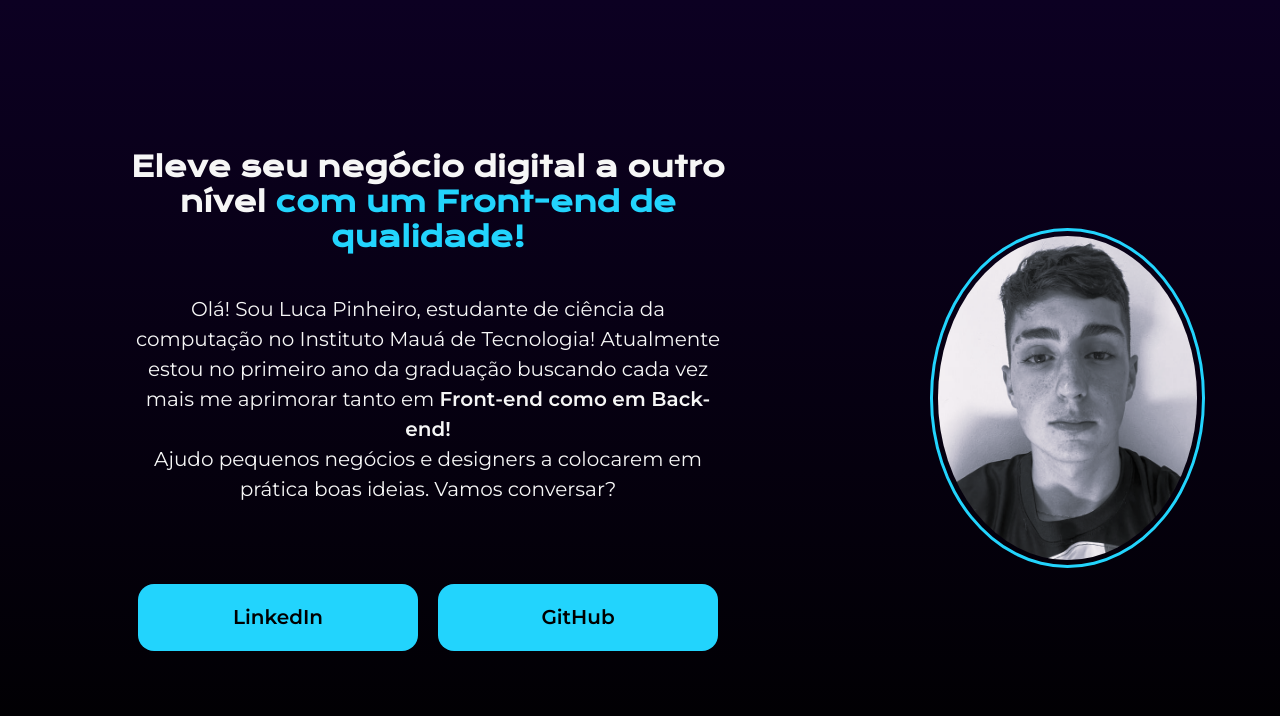
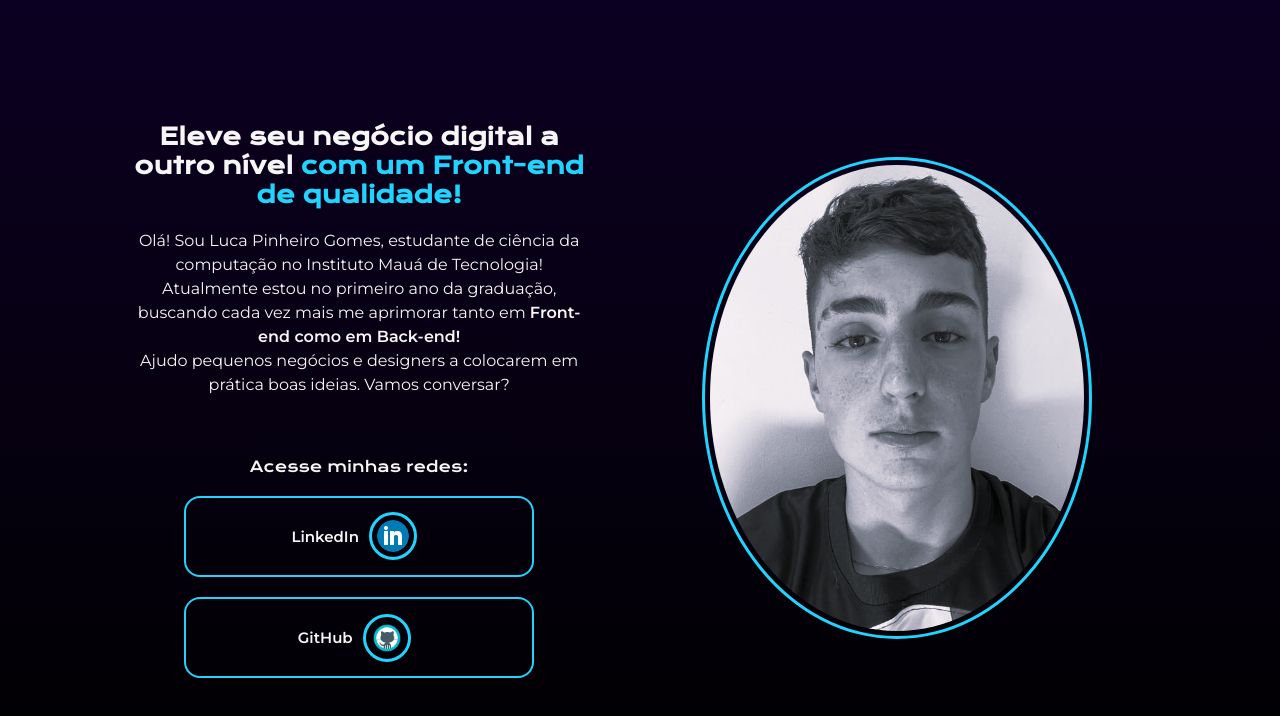
Before and after one commit to LucaPinheiro/Portfolio, a plain HTML site: page index.html in a window 1280 px wide. Drawn offline with nearby package versions, Linux system fonts and the light colour scheme.

Commit message:
Posicionando e ajustando botões

```diff
--- a/index.html
+++ b/index.html
@@ -16,20 +16,29 @@
             <h1 class="apresentacao__conteudo__titulo">Eleve seu negócio digital a outro nível
                 <strong class="titulo-destaque">com um Front-end de qualidade!</strong>
             </h1>
-            <p class="apresentacao__conteudo__texto">Olá! Sou Luca Pinheiro, estudante de ciência da computação
+            <p class="apresentacao__conteudo__texto">Olá! Sou Luca Pinheiro Gomes, estudante de ciência da computação
                 no Instituto Mauá de Tecnologia! Atualmente estou no primeiro
-                ano da graduação buscando cada vez mais me aprimorar tanto em
+                ano da graduação, buscando cada vez mais me aprimorar tanto em
                 <strong>Front-end como em Back-end!</strong><br>
                 Ajudo pequenos negócios e designers a colocarem em prática boas
                 ideias. Vamos conversar?
             </p>
             <div class="apresentacao__links">
-                <a class="apresentacao__links__link" href="https://www.linkedin.com/in/luca-pinheiro-gomes-516661213/">LinkedIn</a>
-                <a class="apresentacao__links__link" href="https://github.com/LucaPinheiro">GitHub</a>
+                <h2 class="apresentacao__links__subtitulo">
+                    Acesse minhas redes:
+                </h2>
+                <a class="apresentacao__links__link" href="https://www.linkedin.com/in/luca-pinheiro-gomes-516661213/">
+                    LinkedIn
+                    <img src="./assets/linkedinC.png" alt="LinkedIn">
+                </a>
+                <a class="apresentacao__links__link" href="https://github.com/LucaPinheiro">
+                    GitHub
+                    <img src="./assets/icons8-github-48.png" alt="GitHub">
+                </a>
             </div>
         </section>
         <div class="img__container">
-            <img src="img.png" alt="Foto do Luca Pinheiro">
+            <img class="luca-pinheiro" src="./assets/img.png" alt="Luca Pinheiro">
         </div>
     </main>
     <footer></footer>
--- a/style.css
+++ b/style.css
@@ -14,8 +14,6 @@ body {
     justify-content: center;
     align-items: center;
 }
-
-
 
 .titulo-destaque {
     color: #22d4fd;
@@ -34,18 +32,18 @@ body {
     height: 168px;
     display: flex;
     flex-direction: column;
-    gap: 40px;
+    gap: 20px;
     justify-content: center;
 }
 
 .apresentacao__conteudo__titulo {
-    font-size: 28px;
+    font-size: 23px;
     font-family: 'Krona One', sans-serif;
     text-align: center;
 }
 
 .apresentacao__conteudo__texto {
-    font-size: 20px;
+    font-size: 16px;
     font-family: 'Montserrat', sans-serif;
     padding-bottom: 20px;
     text-align: center;
@@ -54,22 +52,39 @@ body {
 
 .apresentacao__links {
     display: flex;
+    flex-direction: column;
     justify-content: center;
     margin-top: 20px;
+    align-items: center;
+    gap: 20px;
+}
+
+.apresentacao__links__subtitulo {
+    font-family: 'Krona One', sans-serif;
+    font-weight: 400;
+    font-size: 15px;
 }
 
 .apresentacao__links__link {
     text-decoration: none;
-    background-color: #22d4fd;
-    width: 280px;
+    border: 2px solid #22d4fd;
+    width: 350px;
     text-align: center;
     border-radius: 16px;
-    font-size: 20px;
+    font-size: 15px;
     font-weight: 600;
-    padding: 21.5px 0px;
-    color: #000000;
+    padding: 1% 0px;
+    box-sizing: border-box;
+    color: #f6f6f6;
     font-family: 'Montserrat', sans-serif;
     margin: 0 10px;
+    display: flex;
+    align-items: center;
+    justify-content: center;
+}
+
+.apresentacao__links__link img {
+    margin: 10px;
 }
 
 img {
@@ -78,5 +93,13 @@ img {
     border: 3px solid #22d4fd;
     width: 83%;
     height: 83%;
-    margin-left: 90px;
 }
+
+a img {
+    width: 32px;
+    height: 32px;
+}
+
+.apresentacao__links__link:hover {
+    background-color: #272727;
+}
```
Also changed, not shown: assets/icons8-github-48.png (added), assets/img.png (renamed from img.png), assets/linkedinC.png (added).
